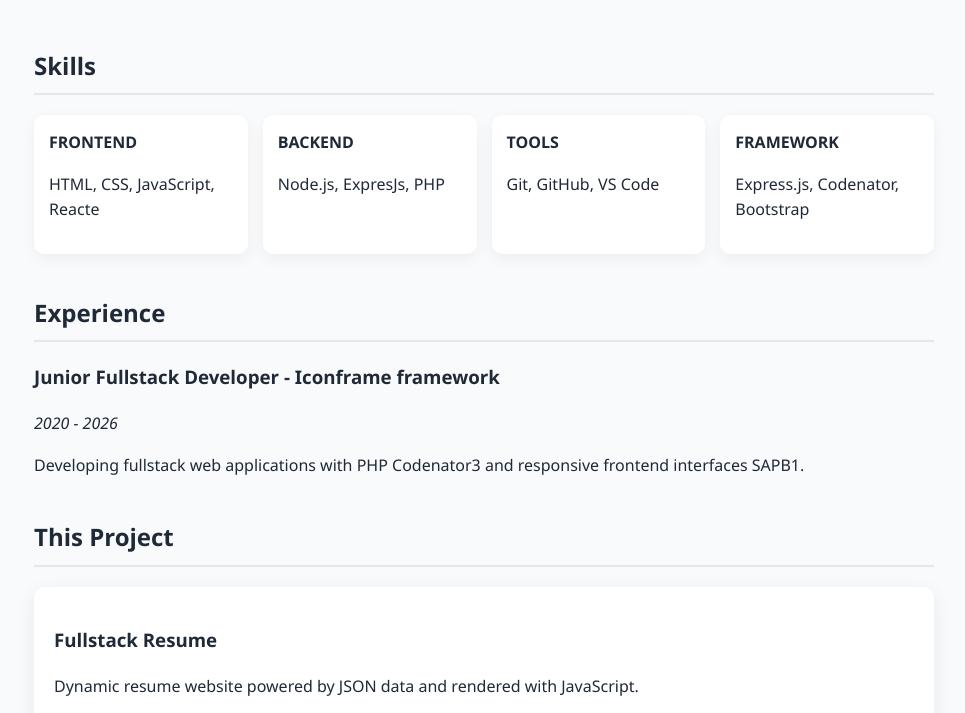
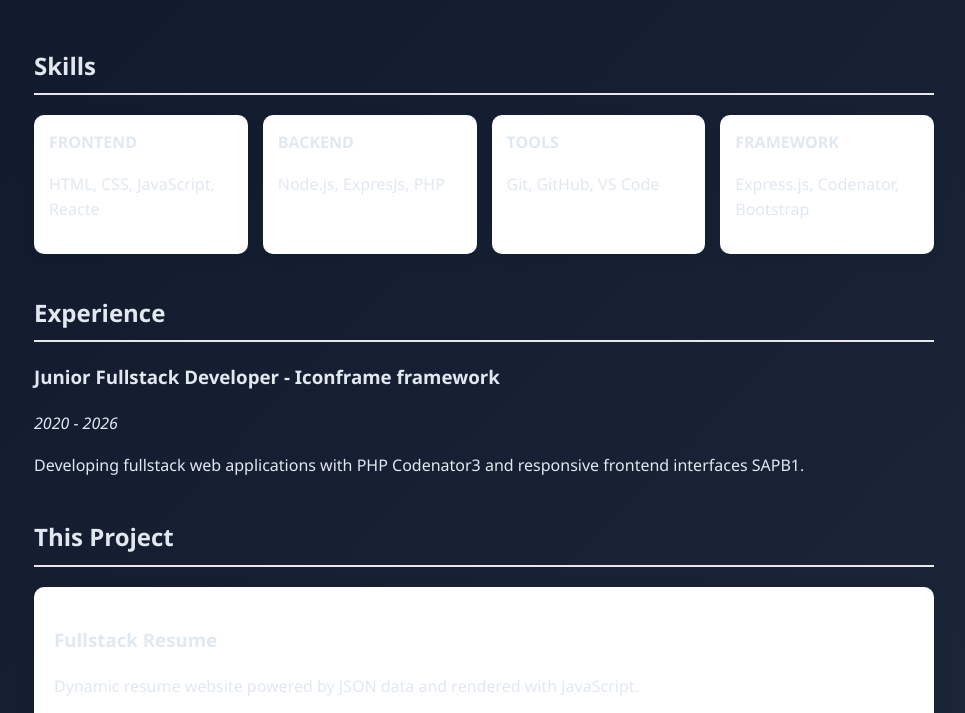
Before and after one commit to nanokhanathip/khanathip.github.io, a plain HTML site: page index.html in a window 1280 px wide. Shown: the part 321-1034 px from the top of the page, without its empty margins (156-1121 px from the left). Drawn offline with Linux system fonts and the light colour scheme.

Commit message:
Add files via upload

```diff
--- a/style.css
+++ b/style.css
@@ -1,8 +1,8 @@
 body {
   margin: 0;
   font-family: 'Segoe UI', sans-serif;
-  background: #f9fafb;
-  color: #1f2937;
+  background: linear-gradient(135deg, #0f172a, #1e293b);
+  color: #e2e8f0;
   line-height: 1.6;
 }
 
```
